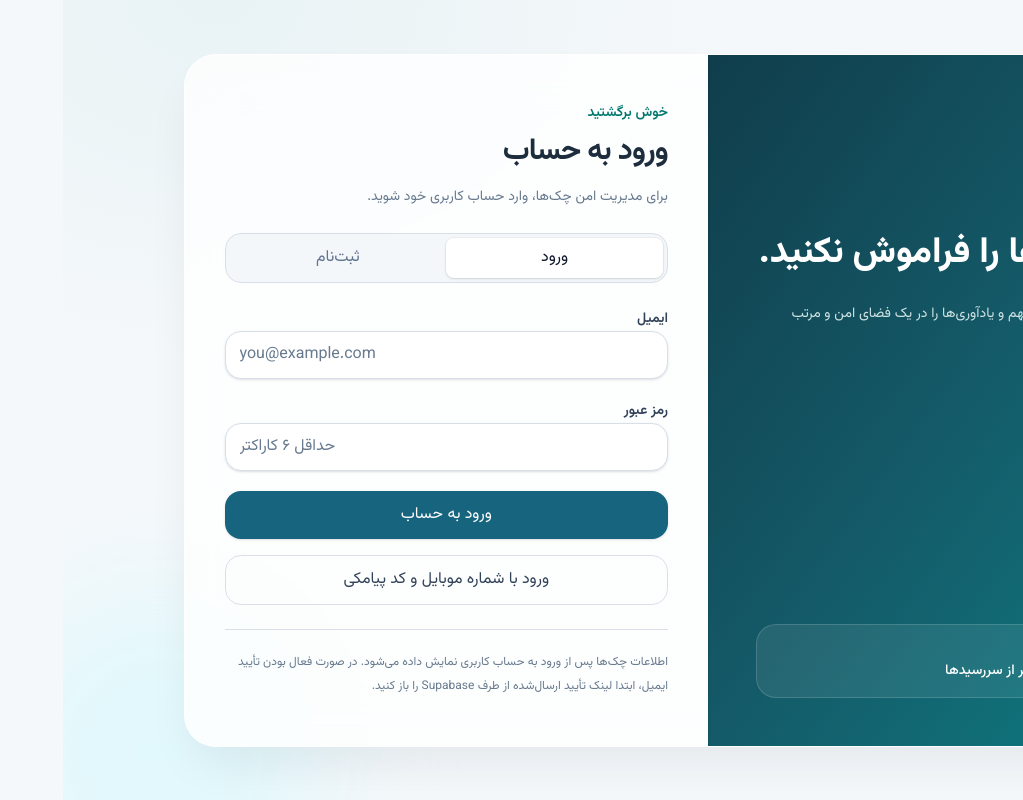
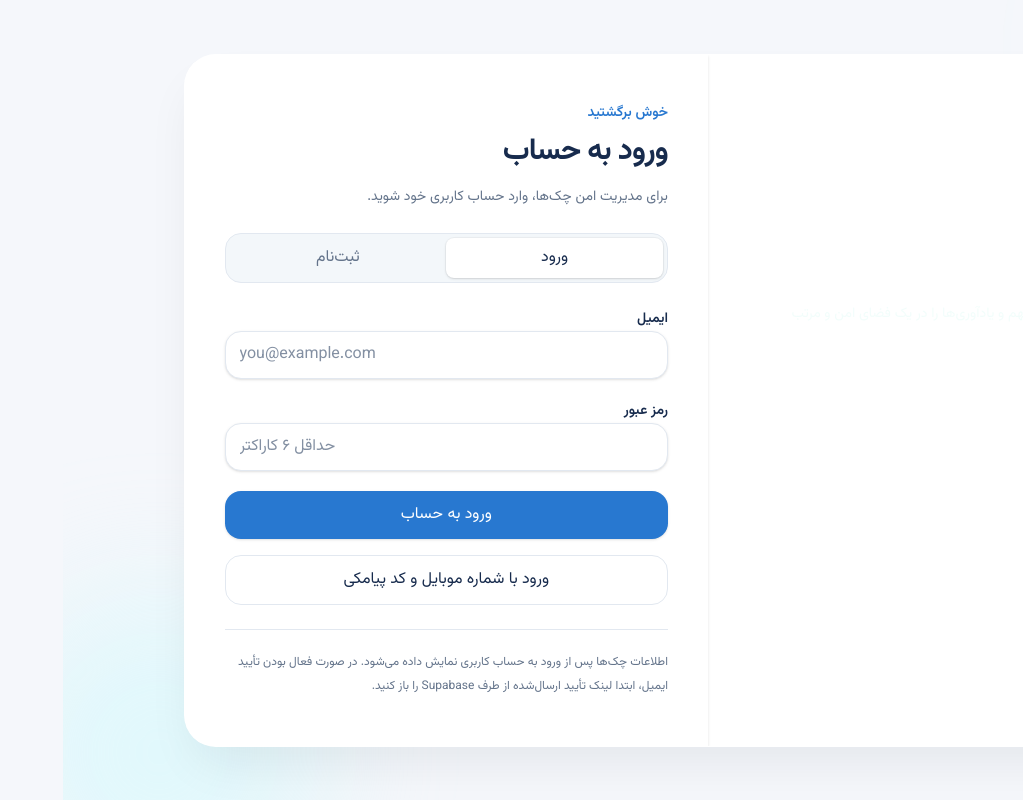
Before and after one commit to mmdmahdiniazi/check-reminder, a React (Vite) app: page / in a window 1280 px wide. Shown: the whole page, without its empty margins (257-1280 px from the left). Built offline with nearby package versions, Linux system fonts and the light colour scheme; no server answers.

Commit message:
style: add blue fintech light and dark theme tokens

```diff
--- a/src/index.css
+++ b/src/index.css
@@ -3,99 +3,188 @@
 
 @theme inline {
   --font-sans: "Vazirmatn", Tahoma, Arial, sans-serif;
-  --color-background: hsl(var(--background));
-  --color-foreground: hsl(var(--foreground));
-  --color-card: hsl(var(--card));
-  --color-card-foreground: hsl(var(--card-foreground));
-  --color-primary: hsl(var(--primary));
-  --color-primary-foreground: hsl(var(--primary-foreground));
-  --color-secondary: hsl(var(--secondary));
-  --color-secondary-foreground: hsl(var(--secondary-foreground));
-  --color-muted: hsl(var(--muted));
-  --color-muted-foreground: hsl(var(--muted-foreground));
-  --color-accent: hsl(var(--accent));
-  --color-accent-foreground: hsl(var(--accent-foreground));
-  --color-destructive: hsl(var(--destructive));
-  --color-border: hsl(var(--border));
-  --color-input: hsl(var(--input));
-  --color-ring: hsl(var(--ring));
+  --color-background: var(--background);
+  --color-foreground: var(--foreground);
+  --color-card: var(--card);
+  --color-card-foreground: var(--card-foreground);
+  --color-primary: var(--primary);
+  --color-primary-foreground: var(--primary-foreground);
+  --color-secondary: var(--secondary);
+  --color-secondary-foreground: var(--secondary-foreground);
+  --color-muted: var(--muted);
+  --color-muted-foreground: var(--muted-foreground);
+  --color-accent: var(--accent);
+  --color-accent-foreground: var(--accent-foreground);
+  --color-destructive: var(--destructive);
+  --color-border: var(--border);
+  --color-input: var(--input);
+  --color-ring: var(--ring);
   --radius-xl: var(--radius);
   --radius-2xl: calc(var(--radius) + 4px);
 }
 
 :root {
   font-family: "Vazirmatn", Tahoma, Arial, sans-serif;
-  color: #172b3a;
-  background: #f5f8fb;
   font-synthesis: none;
   text-rendering: optimizeLegibility;
   -webkit-font-smoothing: antialiased;
   -moz-osx-font-smoothing: grayscale;
-  --background: 210 40% 98%;
-  --foreground: 211 36% 18%;
-  --card: 0 0% 100%;
-  --card-foreground: 211 36% 18%;
-  --primary: 195 70% 29%;
-  --primary-foreground: 0 0% 100%;
-  --secondary: 204 35% 94%;
-  --secondary-foreground: 205 50% 26%;
-  --muted: 210 30% 96%;
-  --muted-foreground: 211 16% 48%;
-  --accent: 165 55% 93%;
-  --accent-foreground: 165 75% 25%;
-  --destructive: 0 72% 51%;
-  --border: 214 28% 88%;
-  --input: 214 28% 88%;
-  --ring: 193 70% 38%;
+
+  --background: #F5F7FB;
+  --foreground: #172B4D;
+  --card: #FFFFFF;
+  --card-foreground: #172B4D;
+  --primary: #2878D0;
+  --primary-foreground: #FFFFFF;
+  --secondary: #E8F1FC;
+  --secondary-foreground: #1C4E83;
+  --muted: #EEF3F9;
+  --muted-foreground: #64748B;
+  --accent: #E8F1FC;
+  --accent-foreground: #1C4E83;
+  --destructive: #DC5353;
+  --border: #E2E8F0;
+  --input: #E2E8F0;
+  --ring: rgba(40, 120, 208, 0.28);
+  --success: #16A36A;
+  --warning: #E9A23B;
+  --danger: #DC5353;
+  --brand-navy: #172B4D;
   --radius: 1rem;
 }
 
+:root[data-theme="dark"] {
+  color-scheme: dark;
+  --background: #101827;
+  --foreground: #F1F5F9;
+  --card: #1B293D;
+  --card-foreground: #F1F5F9;
+  --primary: #70AEFF;
+  --primary-foreground: #101827;
+  --secondary: #24344B;
+  --secondary-foreground: #DCEBFF;
+  --muted: #24344B;
+  --muted-foreground: #A7B5C9;
+  --accent: #29415E;
+  --accent-foreground: #E7F1FF;
+  --destructive: #FF8585;
+  --border: #2B3A50;
+  --input: #3A4A61;
+  --ring: rgba(112, 174, 255, 0.35);
+  --success: #42C994;
+  --warning: #F6CA82;
+  --danger: #FF8585;
+  --brand-navy: #0B1422;
+}
+
 * { box-sizing: border-box; }
-html { min-width: 320px; min-height: 100%; background: #f5f8fb; scroll-behavior: smooth; scrollbar-gutter: stable; }
+html {
+  min-width: 320px;
+  min-height: 100%;
+  background: var(--background);
+  color-scheme: light;
+  scroll-behavior: smooth;
+  scrollbar-gutter: stable;
+}
+html[data-theme="dark"] { color-scheme: dark; }
 body {
-  min-width: 320px; min-height: 100vh; margin: 0;
-  background:
-    radial-gradient(ellipse at 12% 0%, rgba(13,148,136,.055), transparent 32rem),
-    #f5f8fb;
-  color: #172b3a;
+  min-width: 320px;
+  min-height: 100vh;
+  margin: 0;
+  background: var(--background);
+  color: var(--foreground);
   font-family: "Vazirmatn", Tahoma, Arial, sans-serif;
   font-feature-settings: "ss01" on;
+  transition: background-color .2s ease, color .2s ease;
 }
 button, input, textarea, select { font: inherit; }
 button { cursor: pointer; -webkit-tap-highlight-color: transparent; }
 button:disabled { cursor: not-allowed; }
-::selection { background: #ccefe9; color: #123b45; }
-:focus-visible { outline: 3px solid rgba(13,148,136,.35); outline-offset: 2px; }
+::selection { background: #C9DFFF; color: #172B4D; }
+:focus-visible { outline: 3px solid var(--ring); outline-offset: 2px; }
 #root { min-height: 100vh; }
 
-[class~="bg-[#f7f8fa]"] { background-color: #f5f8fb !important; }
-.bg-gray-900, .bg-gray-950 { background-color: #123b4a !important; }
-[class~="hover:bg-gray-800"]:hover { background-color: #0d303d !important; }
-.text-gray-950, .text-gray-900 { color: #172b3a !important; }
-.text-gray-800 { color: #263f4f !important; }
-.text-gray-700 { color: #365163 !important; }
-.text-gray-600 { color: #526a7a !important; }
-.text-gray-500 { color: #718493 !important; }
-.text-gray-400 { color: #8fa0ad !important; }
-.border-gray-200, [class~="border-gray-200/80"] { border-color: #dce5eb !important; }
-.border-gray-100 { border-color: #eaf0f4 !important; }
-.bg-gray-50 { background-color: #f6f9fb !important; }
-.bg-gray-100 { background-color: #edf3f6 !important; }
-[class~="hover:bg-gray-50"]:hover { background-color: #f4f8fa !important; }
-[class~="hover:bg-gray-100"]:hover { background-color: #eaf1f5 !important; }
-[class~="focus:border-gray-400"]:focus { border-color: #6ba8b0 !important; }
-[class~="focus:ring-gray-100"]:focus { --tw-ring-color: #dff0f0 !important; }
-.bg-blue-50 { background-color: #e8f5f8 !important; }
-.text-blue-700 { color: #176b7b !important; }
+/* Existing Tailwind utility compatibility while screens are migrated in later phases. */
+.bg-white, [class~="bg-white/90"], [class~="bg-white/80"],
+[class~="bg-white/[0.08]"] { background-color: var(--card) !important; }
+.bg-slate-50, [class~="bg-slate-50/80"],
+.bg-gray-50, .bg-gray-100 { background-color: var(--muted) !important; }
+[class~="bg-[#f5f8fb]"] { background-color: var(--background) !important; }
+.bg-gray-900, .bg-gray-950 { background-color: var(--primary) !important; }
+[class~="hover:bg-gray-800"]:hover { background-color: color-mix(in srgb, var(--primary) 88%, black) !important; }
+.text-gray-950, .text-gray-900, .text-slate-900 { color: var(--foreground) !important; }
+.text-gray-800, .text-gray-700, .text-gray-600,
+.text-slate-800, .text-slate-700 { color: var(--foreground) !important; }
+.text-gray-500, .text-gray-400, .text-slate-600, .text-slate-500 { color: var(--muted-foreground) !important; }
+.border-gray-200, [class~="border-gray-200/80"], .border-gray-100,
+.border-white, .border-border { border-color: var(--border) !important; }
+.bg-blue-50, .bg-teal-50, .bg-teal-100, .bg-cyan-50 { background-color: var(--secondary) !important; }
+.text-blue-700, .text-teal-700, .text-teal-800, .text-cyan-800 { color: var(--primary) !important; }
+.border-teal-100, .border-cyan-100 { border-color: var(--border) !important; }
+[class~="from-teal-700"] { --tw-gradient-from: var(--primary) var(--tw-gradient-from-position); --tw-gradient-to: color-mix(in srgb, var(--primary) 0%, transparent) var(--tw-gradient-to-position); }
+[class~="to-cyan-800"] { --tw-gradient-to: var(--brand-navy) var(--tw-gradient-to-position); }
+[class~="from-[#103d4b]"] { --tw-gradient-from: var(--brand-navy) var(--tw-gradient-from-position); }
+[class~="via-[#145a68]"] { --tw-gradient-via: var(--primary) var(--tw-gradient-via-position); }
+[class~="to-[#087e83]"] { --tw-gradient-to: var(--primary) var(--tw-gradient-to-position); }
 
-header.border-b { border-color: #e1eaf0; box-shadow: 0 1px 0 rgba(19,59,74,.02); }
-article.group { box-shadow: 0 2px 8px rgba(24,52,70,.025); }
-article.group:hover { box-shadow: 0 12px 30px rgba(24,52,70,.075); transform: translateY(-1px); }
-input, select, textarea { transition: border-color .18s ease, box-shadow .18s ease, background-color .18s ease; }
-input:focus, select:focus, textarea:focus { box-shadow: 0 0 0 4px rgba(13,148,136,.10); }
+header.border-b { border-color: var(--border); box-shadow: 0 1px 0 rgba(23, 43, 77, 0.025); }
+article.group { box-shadow: 0 2px 8px rgba(23, 43, 77, 0.035); }
+article.group:hover { box-shadow: 0 12px 30px rgba(23, 43, 77, 0.09); transform: translateY(-1px); }
+input, select, textarea {
+  color: var(--foreground);
+  background-color: var(--card);
+  border-color: var(--input);
+  transition: border-color .18s ease, box-shadow .18s ease, background-color .18s ease;
+}
+input::placeholder, textarea::placeholder { color: var(--muted-foreground); opacity: .8; }
+input:focus, select:focus, textarea:focus { box-shadow: 0 0 0 4px var(--ring); }
 button { transition: color .18s ease, background-color .18s ease, border-color .18s ease, box-shadow .18s ease, transform .18s ease; }
 button:active:not(:disabled) { transform: translateY(1px); }
 
+/* Dark-mode compatibility for legacy fixed utility colors. */
+:root[data-theme="dark"] .bg-white,
+:root[data-theme="dark"] [class~="bg-white/90"],
+:root[data-theme="dark"] [class~="bg-white/80"],
+:root[data-theme="dark"] [class~="bg-white/[0.08]"],
+:root[data-theme="dark"] .bg-slate-50,
+:root[data-theme="dark"] [class~="bg-slate-50/80"],
+:root[data-theme="dark"] .bg-gray-50,
+:root[data-theme="dark"] .bg-gray-100,
+:root[data-theme="dark"] [class~="bg-[#f5f8fb]"] { background-color: var(--card) !important; }
+:root[data-theme="dark"] .text-gray-950,
+:root[data-theme="dark"] .text-gray-900,
+:root[data-theme="dark"] .text-gray-800,
+:root[data-theme="dark"] .text-gray-700,
+:root[data-theme="dark"] .text-gray-600,
+:root[data-theme="dark"] .text-slate-900,
+:root[data-theme="dark"] .text-slate-800,
+:root[data-theme="dark"] .text-slate-700 { color: var(--foreground) !important; }
+:root[data-theme="dark"] .text-gray-500,
+:root[data-theme="dark"] .text-gray-400,
+:root[data-theme="dark"] .text-slate-600,
+:root[data-theme="dark"] .text-slate-500 { color: var(--muted-foreground) !important; }
+:root[data-theme="dark"] .bg-red-50,
+:root[data-theme="dark"] .bg-green-50,
+:root[data-theme="dark"] .bg-emerald-50,
+:root[data-theme="dark"] .bg-orange-50,
+:root[data-theme="dark"] .bg-amber-50 { background-color: var(--secondary) !important; }
+:root[data-theme="dark"] .text-red-600,
+:root[data-theme="dark"] .text-red-700,
+:root[data-theme="dark"] .text-green-600,
+:root[data-theme="dark"] .text-green-700,
+:root[data-theme="dark"] .text-emerald-800,
+:root[data-theme="dark"] .text-orange-600,
+:root[data-theme="dark"] .text-amber-700 { color: var(--foreground) !important; }
+:root[data-theme="dark"] [class*="border-red-"],
+:root[data-theme="dark"] [class*="border-green-"],
+:root[data-theme="dark"] [class*="border-emerald-"],
+:root[data-theme="dark"] [class*="border-orange-"] { border-color: var(--border) !important; }
+
 @media (prefers-reduced-motion: reduce) {
-  *, *::before, *::after { scroll-behavior: auto !important; animation-duration: .01ms !important; animation-iteration-count: 1 !important; transition-duration: .01ms !important; }
+  *, *::before, *::after {
+    scroll-behavior: auto !important;
+    animation-duration: .01ms !important;
+    animation-iteration-count: 1 !important;
+    transition-duration: .01ms !important;
+  }
 }
```
